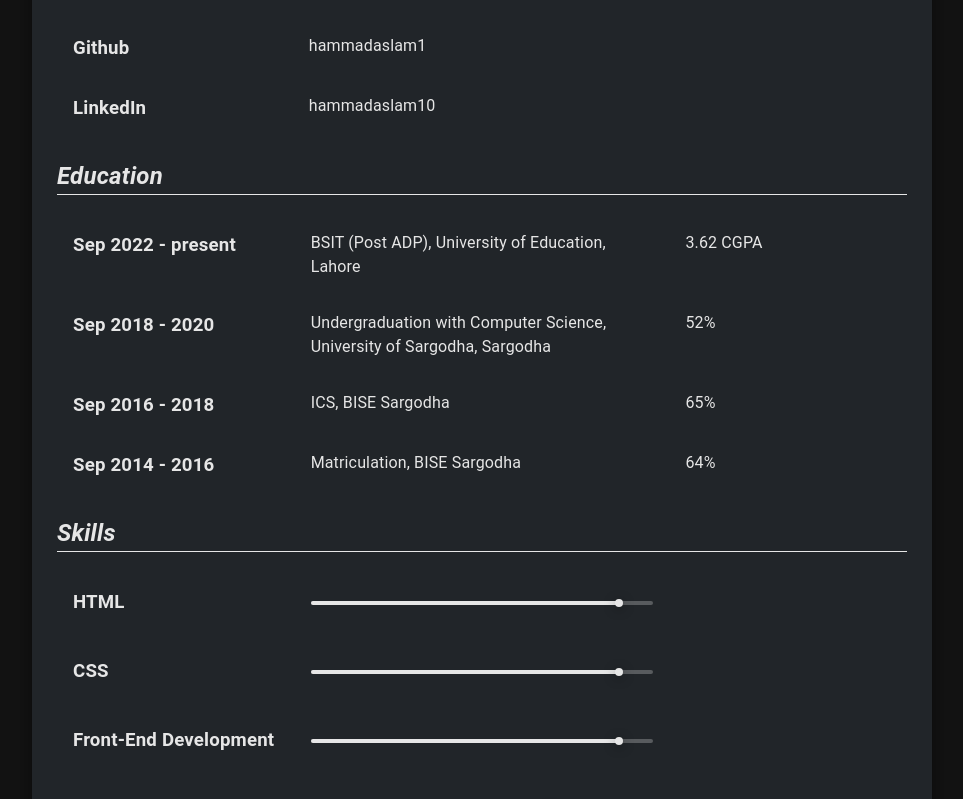
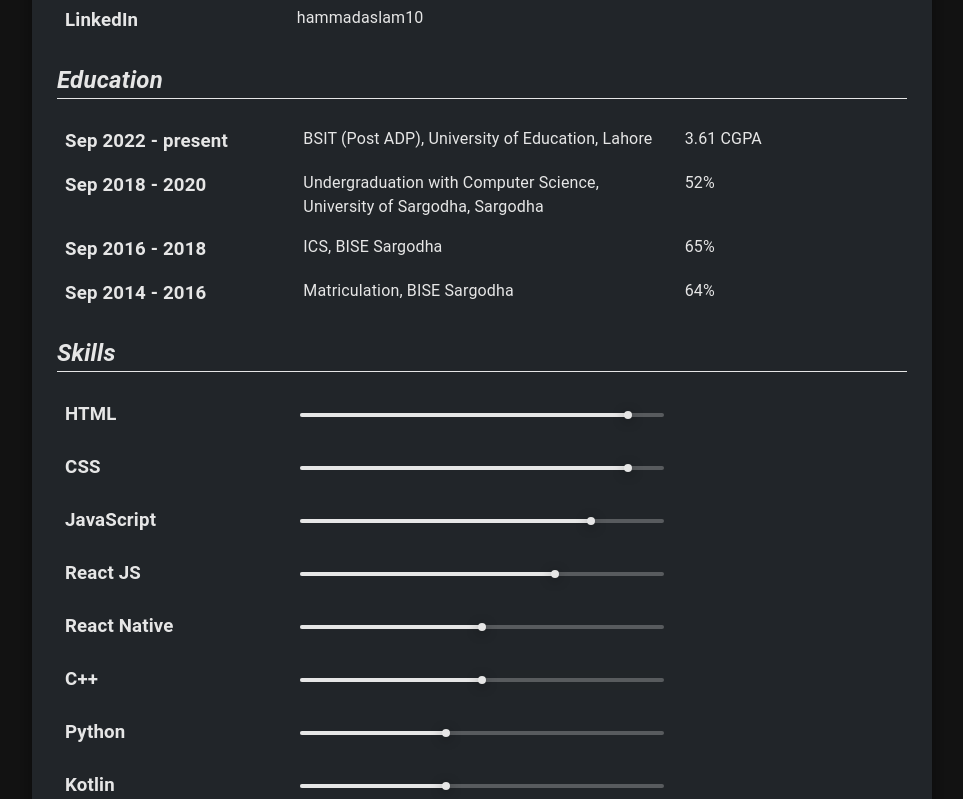
Before and after one commit to hammadaslam1/portfolio-website, a React (Create React App) app: page /resume in a window 1280 px wide. Shown: the part 540-1339 px from the top of the page, without its empty margins (158-1121 px from the left). Built offline with nearby package versions, Linux system fonts and the light colour scheme.

Commit message:
updated resume and added project

```diff
--- a/package.json
+++ b/package.json
@@ -19,6 +19,7 @@
     "react": "^18.2.0",
     "react-dom": "^18.2.0",
     "react-html2pdf": "^1.0.1",
+    "react-icons": "^5.0.1",
     "react-router-dom": "^6.14.2",
     "react-scripts": "5.0.1",
     "web-vitals": "^2.1.4"
--- a/src/components/pages/About.jsx
+++ b/src/components/pages/About.jsx
@@ -41,15 +41,15 @@ const About = () => {
           Education in the session 2020-2021 securing 78% marks.
         </Typography>
         <Typography sx={{ fontSize: "16pt", marginY: "35px" }}>
-          Now I'm a student of BS Information Technology Post ADP 3rd sem (7th
+          Now I'm a student of BS Information Technology Post ADP 4th sem (8th
           sem BS(hons)) University of Education, Lahore for the session
-          2022-2024. My <strong>CGPA</strong> is <strong>3.62</strong>.
+          2022-2024. My <strong>CGPA</strong> is <strong>3.61</strong>.
         </Typography>
         <Typography sx={{ fontSize: "16pt", marginY: "35px" }}>
-          I have interests in programming and web development.
+          Currently I am working on my final year project, "Customer Reviews Classification and Analysis System using Data Mining and NLP". It is basically a system that analyzes the customer reviews and classify them on the basis of fakeness, sentiments, topics and context extraction. These reviews are taken from various E-commerce platforms like<a href="https://www.amazon.com/">Amazon</a>and<a href="https://www.daraz.pk/">Daraz</a>.
         </Typography>
         <Typography sx={{ fontSize: "16pt", marginY: "35px" }}>
-          I have developed some projects for Web.
+          I have interests in programming and web development. I have developed some projects for Web and android in React JS and React Native respectively.
         </Typography>
         <Typography sx={{ fontSize: "16pt", marginY: "35px" }}>
           I'm looking for the opportunities to enhance my skills.
--- a/src/components/pages/Contact.jsx
+++ b/src/components/pages/Contact.jsx
@@ -5,6 +5,7 @@ import MailIcon from "@mui/icons-material/Mail";
 import InstagramIcon from "@mui/icons-material/Instagram";
 import FacebookIcon from "@mui/icons-material/Facebook";
 import TwitterIcon from "@mui/icons-material/Twitter";
+import { FaDiscord } from "react-icons/fa6";
 
 const Contact = () => {
   return (
@@ -18,6 +19,7 @@ const Contact = () => {
       <Typography sx={{ fontSize: "40pt", marginBottom: "60px" }}>
         Contact
       </Typography>
+      <div style={{maxWidth:'750px', alignSelf: 'center', margin: 'auto', display: 'flex', flexWrap:'wrap', justifyContent: 'center'}}>
         <a
           href="https://github.com/hammadaslam1"
           target="_blank"
@@ -72,6 +74,16 @@ const Contact = () => {
             <TwitterIcon fontSize="large" />
           </IconButton>
         </a>
+        <a
+          href="https://discord.com/channels/@me"
+          target="_blank"
+          rel="noreferrer"
+        >
+          <IconButton size="large" sx={{ boxShadow: "3px 4px 10px #090909" }}>
+            <FaDiscord size={"35px"} />
+          </IconButton>
+        </a>
+      </div>
     </div>
   );
 };
--- a/src/components/pages/Navbar.jsx
+++ b/src/components/pages/Navbar.jsx
@@ -8,7 +8,9 @@ import {
   Menu,
   MenuItem,
   Toolbar,
+  Tooltip,
   Typography,
+  Zoom,
 } from "@mui/material";
 import { Link } from "react-router-dom";
 import MenuIcon from "@mui/icons-material/Menu";
@@ -43,6 +45,11 @@ const Navbar = () => {
             }}
           >
             <Toolbar>
+              <Tooltip
+                title="Muhammad Hammad Aslam"
+                TransitionComponent={Zoom}
+                followCursor
+              >
                 <Typography
                   variant="h6"
                   component="div"
@@ -52,10 +59,11 @@ const Navbar = () => {
                     fontSize: "22pt",
                     fontWeight: "600",
                   }}
-                title="Muhammad Hammad Aslam"
+                  // title="Muhammad Hammad Aslam"
                 >
                   M H A
                 </Typography>
+              </Tooltip>
               <Box sx={{ display: { xs: "block", sm: "block", md: "block" } }}>
                 <Link
                   to="/"
--- a/src/components/pages/Portfolio.jsx
+++ b/src/components/pages/Portfolio.jsx
@@ -4,6 +4,16 @@ const Portfolio = () => {
     return { title, description, buttons, languages, link };
   };
   const projectsRow = [
+    createRows(
+      "Reviews Classifier",
+      "A system that analyzes the customer reviews and classify them on the basis of fakeness, sentiments, topics and context (Not completed yet)",
+      ["GitHub"],
+      ["Python", "Flask", "JavaScript", "React JS"],
+      [
+        "https://github.com/hammadaslam1/reviews-classifier",
+        // "https://mha-dz-social-club.web.app/",
+      ]
+    ),
     createRows(
       "Score Pulse",
       "A simple Mobile App for managing scores of cricket matches developed using React Native",
@@ -118,7 +128,11 @@ const Portfolio = () => {
             <Typography
               variant="body1"
               component="div"
-              sx={{ backgroundColor: "#121212", height: '110px', padding: "20px" }}
+              sx={{
+                backgroundColor: "#121212",
+                height: "110px",
+                padding: "20px",
+              }}
             >
               {row.description}
             </Typography>
--- a/src/components/pages/Resume.jsx
+++ b/src/components/pages/Resume.jsx
@@ -31,7 +31,7 @@ const Resume = () => {
     createRows(
       "Sep 2022 - present",
       "BSIT (Post ADP), University of Education, Lahore",
-      "3.62 CGPA"
+      "3.61 CGPA"
     ),
     createRows(
       "Sep 2018 - 2020",
@@ -87,12 +87,25 @@ const Resume = () => {
         max={110}
       />
     ),
+    // createRows(
+    //   "Front-End Development",
+    //   <Slider
+    //     sx={sliderStyles}
+    //     size="small"
+    //     defaultValue={100}
+    //     valueLabelDisplay="auto"
+    //     step={10}
+    //     disabled
+    //     min={10}
+    //     max={110}
+    //   />
+    // ),
     createRows(
-      "Front-End Development",
+      "JavaScript",
       <Slider
         sx={sliderStyles}
         size="small"
-        defaultValue={100}
+        defaultValue={90}
         valueLabelDisplay="auto"
         step={10}
         disabled
@@ -101,7 +114,7 @@ const Resume = () => {
       />
     ),
     createRows(
-      "JavaScript",
+      "React JS",
       <Slider
         sx={sliderStyles}
         size="small"
@@ -114,11 +127,50 @@ const Resume = () => {
       />
     ),
     createRows(
-      "React JS",
+      "React Native",
       <Slider
         sx={sliderStyles}
         size="small"
-        defaultValue={70}
+        defaultValue={60}
+        valueLabelDisplay="auto"
+        step={10}
+        disabled
+        min={10}
+        max={110}
+      />
+    ),
+    createRows(
+      "C++",
+      <Slider
+        sx={sliderStyles}
+        size="small"
+        defaultValue={60}
+        valueLabelDisplay="auto"
+        step={10}
+        disabled
+        min={10}
+        max={110}
+      />
+    ),
+    createRows(
+      "Python",
+      <Slider
+        sx={sliderStyles}
+        size="small"
+        defaultValue={50}
+        valueLabelDisplay="auto"
+        step={10}
+        disabled
+        min={10}
+        max={110}
+      />
+    ),
+    createRows(
+      "Kotlin",
+      <Slider
+        sx={sliderStyles}
+        size="small"
+        defaultValue={50}
         valueLabelDisplay="auto"
         step={10}
         disabled
@@ -172,7 +224,7 @@ const Resume = () => {
                         <TableCell
                           component="th"
                           scope="row"
-                          sx={{ borderBottom: "none", flex: "3" }}
+                          sx={{ borderBottom: "none", flex: "3", padding: 1 }}
                         >
                           <Typography
                             sx={{ fontSize: "14pt", fontWeight: "600" }}
@@ -182,7 +234,7 @@ const Resume = () => {
                         </TableCell>
                         <TableCell
                           scope="row"
-                          sx={{ borderBottom: "none", flex: "5" }}
+                          sx={{ borderBottom: "none", flex: "5", padding: 1 }}
                         >
                           <Typography sx={{ fontSize: "12pt" }}>
                             {row.value}
@@ -230,7 +282,7 @@ const Resume = () => {
                         <TableCell
                           component="th"
                           scope="row"
-                          sx={{ borderBottom: "none", flex: "3" }}
+                          sx={{ borderBottom: "none", flex: "3", padding: 1 }}
                         >
                           <Typography
                             sx={{ fontSize: "14pt", fontWeight: "600" }}
@@ -240,7 +292,7 @@ const Resume = () => {
                         </TableCell>
                         <TableCell
                           scope="row"
-                          sx={{ borderBottom: "none", flex: "5" }}
+                          sx={{ borderBottom: "none", flex: "5", padding: 1, paddingX: 2 }}
                         >
                           <Typography sx={{ fontSize: "12pt" }}>
                             {row.value}
@@ -248,7 +300,7 @@ const Resume = () => {
                         </TableCell>
                         <TableCell
                           scope="row"
-                          sx={{ borderBottom: "none", flex: "3" }}
+                          sx={{ borderBottom: "none", flex: "3", padding: 1 }}
                         >
                           <Typography sx={{ fontSize: "12pt" }}>
                             {row.num}
@@ -286,7 +338,7 @@ const Resume = () => {
                         <TableCell
                           component="th"
                           scope="row"
-                          sx={{ borderBottom: "none", flex: "3" }}
+                          sx={{ borderBottom: "none", flex: "3", padding: 1 }}
                         >
                           <Typography
                             sx={{ fontSize: "14pt", fontWeight: "600" }}
@@ -296,7 +348,7 @@ const Resume = () => {
                         </TableCell>
                         <TableCell
                           scope="row"
-                          sx={{ borderBottom: "none", flex: "5" }}
+                          sx={{ borderBottom: "none", flex: "5", padding: 1 }}
                         >
                           <Typography sx={{ fontSize: "12pt" }}>
                             {row.value}
@@ -304,7 +356,7 @@ const Resume = () => {
                         </TableCell>
                         <TableCell
                           scope="row"
-                          sx={{ borderBottom: "none", flex: "3" }}
+                          sx={{ borderBottom: "none", flex: "3", padding: 1 }}
                         >
                           <Typography sx={{ fontSize: "12pt" }}></Typography>
                         </TableCell>
```
Also changed, not shown: src/components/pages/Home.jsx (+16 -16 lines), src/components/assets/discord.png (added), 1 other file (tests, documents, lock files or other folders). Lines whose indentation alone changed are shown as unchanged.
